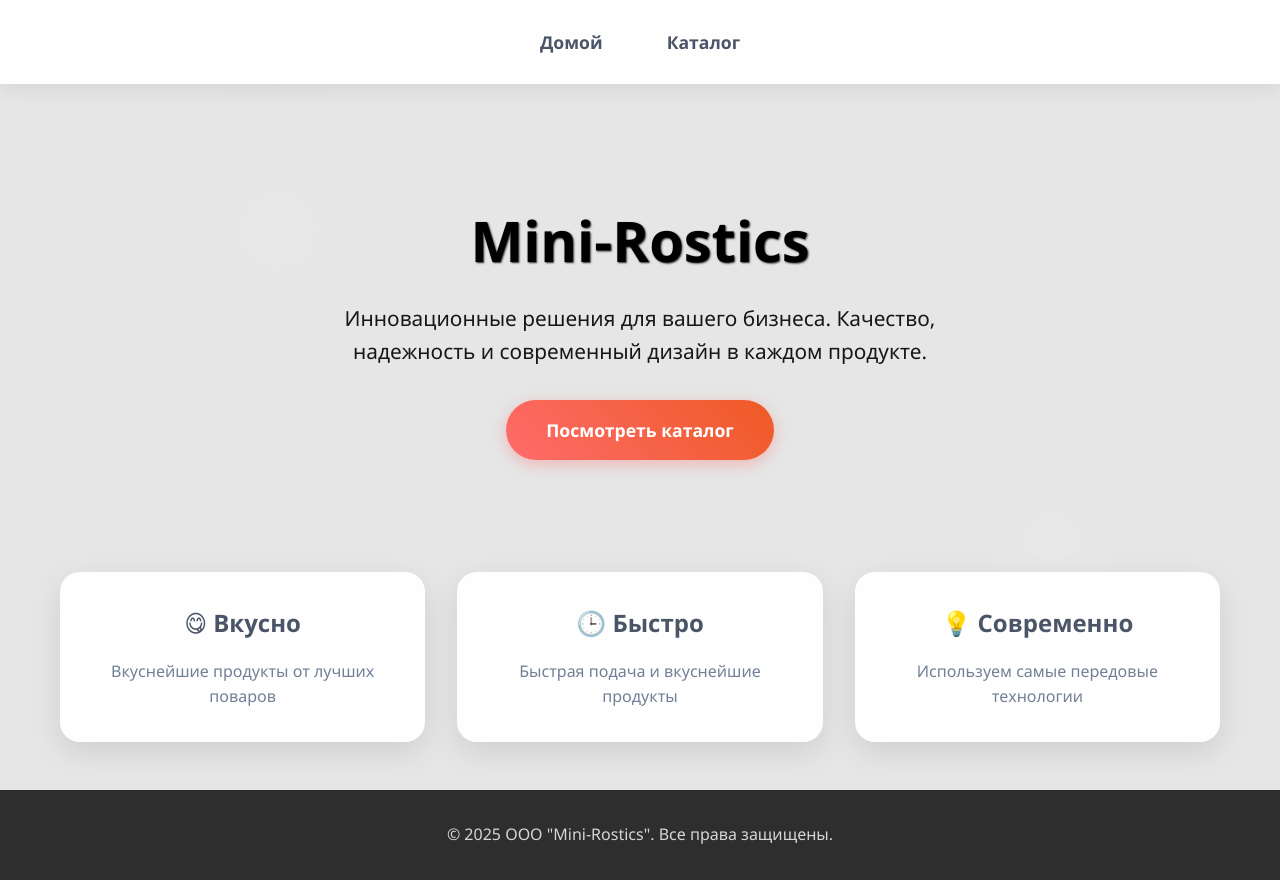
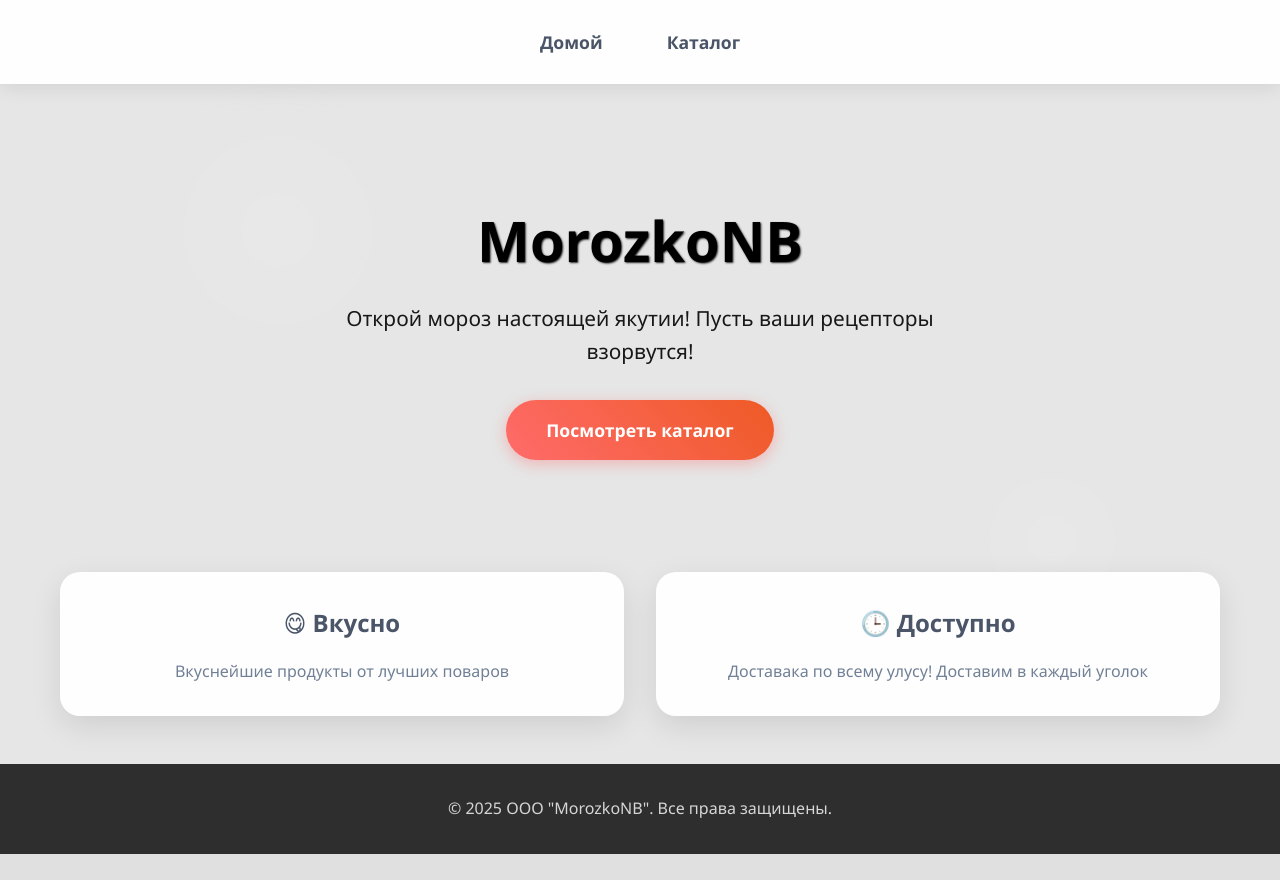
Before and after one commit to alikegorplay-afk/mini-rostics-v2, a FastAPI app: page / in a window 1280 px wide. After the commit the page ends 854 px from the top, so only its background shows below. Run offline with FastAPI, Linux system fonts and the light colour scheme; parts of the project's set-up code (start-up, migrations or seed data) failed here and were passed over.

Commit message:
chandged for nurba

```diff
--- a/src/frontend/templates/base.html
+++ b/src/frontend/templates/base.html
@@ -3,31 +3,31 @@
 <head>
     <meta charset="UTF-8">
     <meta name="viewport" content="width=device-width, initial-scale=1.0, maximum-scale=5.0, viewport-fit=cover">
-    <title>Mini-Rostics — Хрустящая курочка с доставкой в Нюрбинском улусе | Заказ за 30 минут!</title>
+    <title>MorozkoNB — Лучшое мороженое с доставкой в Нюрбинском улусе | Заказ за 30 минут!</title>
 
     <!-- Основные мета-теги -->
-    <meta name="description" content="🔥 Горячая курочка с доставкой в Нюрбинском улусе! Крылышки, бургеры, картофель фри. Закажи в Хорула (Сайылык) с 12:00 до 20:00. Доставка 30 минут или самовывоз.">
+    <meta name="description" content="🔥 Мороженое с доставкой в Нюрбинском улусе! Крылышки, бургеры, картофель фри. Закажи в Хорула (Сайылык) с 12:00 до 20:00. Доставка 30 минут или самовывоз.">
     <meta name="keywords" content="доставка еды Нюрбинский улус, курица Хорула, фастфуд Сайылык, крылышки, бургеры, картофель фри, заказать еду на дом, быстрая еда Нюрба">
 
     <!-- Open Graph для соцсетей -->
-    <meta property="og:title" content="Mini-Rostics — Курочка с доставкой в Нюрбинском улусе">
-    <meta property="og:description" content="Доставка горячей курочки в Хорула (Сайылык). Работаем с 12:00 до 20:00. Заказ за 30 минут!">
-    <meta property="og:url" content="https://mini-rostics.ru">
+    <meta property="og:title" content="MorozkoNB — Мороженое с доставкой в Нюрбинском улусе">
+    <meta property="og:description" content="Доставка вкусного Мороженого в Хорула (Сайылык). Работаем с 12:00 до 20:00. Заказ за 30 минут!">
+    <meta property="og:url" content="https://0.0.0.0:8000">
     <meta property="og:type" content="website">
-    <meta property="og:site_name" content="Mini-Rostics">
+    <meta property="og:site_name" content="MorozkoNB">
     <meta property="og:locale" content="ru_RU">
-    <meta property="og:image" content="https://mini-rostics.ru/static/og-image.jpg">
+    <meta property="og:image" content="https://0.0.0.0:8000/static/og-image.jpg">
     <meta property="og:image:width" content="1200">
     <meta property="og:image:height" content="630">
 
     <!-- Twitter Card -->
     <meta name="twitter:card" content="summary_large_image">
-    <meta name="twitter:title" content="Mini-Rostics — Курочка в Нюрбинском улусе">
-    <meta name="twitter:description" content="Доставка вкусной курочки в Хорула. Работаем ежедневно 12:00-20:00">
+    <meta name="twitter:title" content="MorozkoNB — Мороженое в Нюрбинском улусе">
+    <meta name="twitter:description" content="Доставка вкусной Мороженое в Хорула. Работаем ежедневно 12:00-20:00">
 
     <!-- Автор и копирайт -->
-    <meta name="author" content="Mini-Rostics">
-    <meta name="copyright" content="© 2025 Mini-Rostics. Все права защищены.">
+    <meta name="author" content="MorozkoNB">
+    <meta name="copyright" content="© 2025 MorozkoNB. Все права защищены.">
 
     <!-- Фавиконы для разных устройств -->
     <link rel="icon" href="/static/favicon.ico" type="image/x-icon">
@@ -45,7 +45,7 @@
     <link rel="dns-prefetch" href="//maps.googleapis.com">
 
     <!-- Каноническая ссылка -->
-    <link rel="canonical" href="https://mini-rostics.ru">
+    <link rel="canonical" href="https://MorozkoNB.ru">
 
     <!-- Дополнительные мета-теги -->
     <meta name="theme-color" content="#E31837">
@@ -59,7 +59,7 @@
     <!-- Для мобильных устройств -->
     <meta name="apple-mobile-web-app-capable" content="yes">
     <meta name="apple-mobile-web-app-status-bar-style" content="black-translucent">
-    <meta name="apple-mobile-web-app-title" content="Mini-Rostics">
+    <meta name="apple-mobile-web-app-title" content="MorozkoNB">
     <meta name="mobile-web-app-capable" content="yes">
 
     <!-- Для браузера Edge/IE -->
@@ -71,10 +71,10 @@
     {
         "@context": "https://schema.org",
         "@type": "FoodEstablishment",
-        "@id": "https://mini-rostics.ru/#restaurant",
-        "name": "Mini-Rostics",
-        "image": "https://mini-rostics.ru/static/logo.png",
-        "description": "Доставка вкусной хрустящей курочки и фастфуда в Нюрбинском улусе",
+        "@id": "https://0.0.0.0:8000/#restaurant",
+        "name": "MorozkoNB",
+        "image": "https://0.0.0.0:8000/static/logo.png",
+        "description": "Доставка вкусного Мороженого в Хорула (Сайылык). Работаем с 12:00 до 20:00. Заказ за 30 минут!",
         "address": {
             "@type": "PostalAddress",
             "streetAddress": "Хорула (Сайылык)",
@@ -92,12 +92,12 @@
         "servesCuisine": ["Фастфуд", "Курица", "Американская кухня"],
         "openingHours": "Mo-Su 12:00-20:00",
         "telephone": "+7-XXX-XXX-XX-XX",
-        "url": "https://mini-rostics.ru",
-        "menu": "https://mini-rostics.ru/menu",
+        "url": "https://0.0.0.0:8000",
+        "menu": "https://0.0.0.0:8000/menu",
         "acceptsReservations": "false",
         "potentialAction": {
             "@type": "OrderAction",
-            "target": "https://mini-rostics.ru/order"
+            "target": "https://0.0.0.0:8000/order"
         },
         "aggregateRating": {
             "@type": "AggregateRating",
@@ -132,7 +132,7 @@
 
     <footer>
         <div class="container">
-            <p>© 2025 ООО "Mini-Rostics". Все права защищены.</p>
+            <p>© 2025 ООО "MorozkoNB". Все права защищены.</p>
         </div>
     </footer>
 </body>
--- a/src/frontend/templates/index.html
+++ b/src/frontend/templates/index.html
@@ -4,8 +4,8 @@
 <main>
     <div class="container">
         <section class="hero fade-in-up">
-            <h1>Mini-Rostics</h1>
-            <p>Инновационные решения для вашего бизнеса. Качество, надежность и современный дизайн в каждом продукте.</p>
+            <h1>MorozkoNB</h1>
+            <p>Открой мороз настоящей якутии! Пусть ваши рецепторы взорвутся!</p>
             <a href="/catalog" class="cta-button">Посмотреть каталог</a>
         </section>
 
@@ -15,12 +15,8 @@
                 <p>Вкуснейшие продукты от лучших поваров</p>
             </div>
             <div class="card fade-in-up">
-                <h3>🕒 Быстро</h3>
-                <p>Быстрая подача и вкуснейшие продукты</p>
-            </div>
-            <div class="card fade-in-up">
-                <h3>💡 Современно</h3>
-                <p>Используем самые передовые технологии</p>
+                <h3>🕒 Доступно</h3>
+                <p>Доставака по всему улусу! Доставим в каждый уголок</p>
             </div>
         </section>
     </div>
--- a/src/frontend/templates/order.html
+++ b/src/frontend/templates/order.html
@@ -49,3 +49,7 @@
     {% endif %}
 </div>
 {% endblock %}
+
+<------>
+https://5u35p8m9i7.cloudflare-gateway.com/dns-query
+<------>
```
Also changed, not shown: src/frontend/static/youhear.js (+0 -28 lines), src/frontend/static/favicon.ico, src/frontend/static/logo.png.
